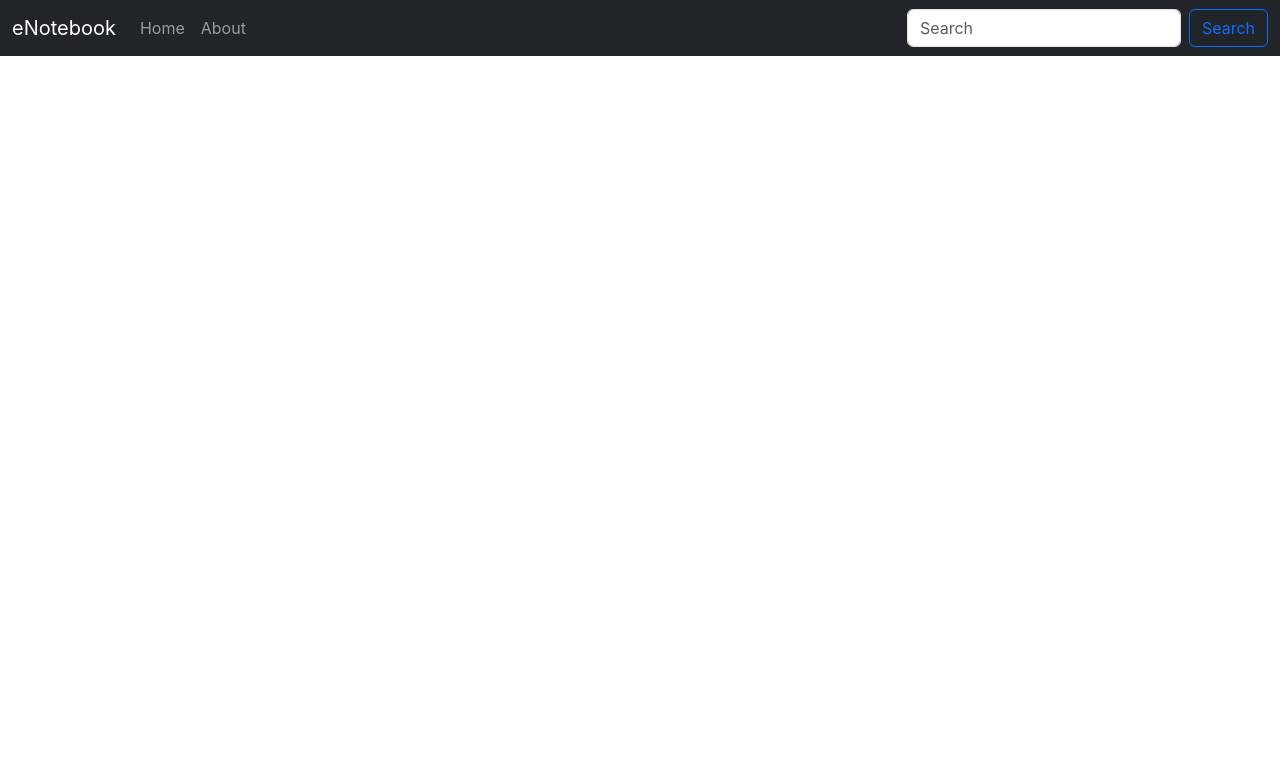
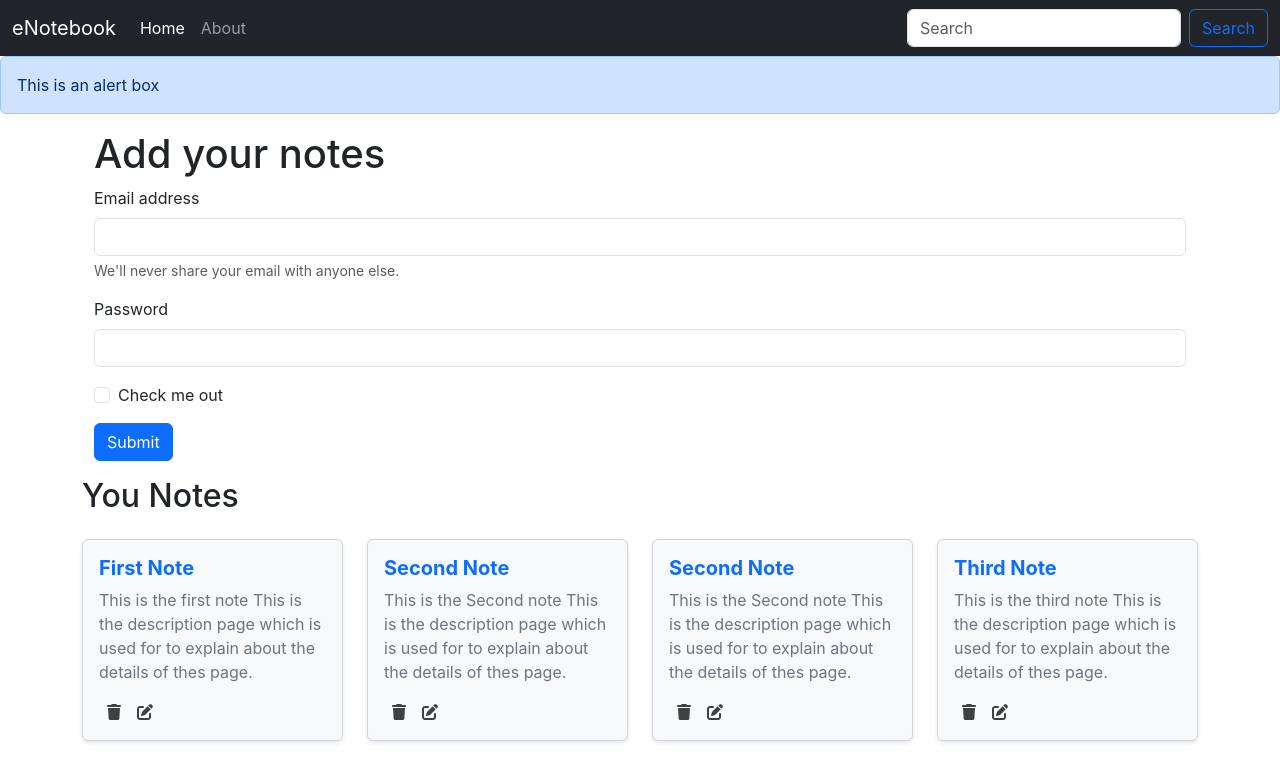
Before and after one commit to atrleo/eNotebook, a React (Create React App) app: page / in a window 1280 px wide. Shown: the top 771 px of the page. Built offline with nearby package versions, Linux system fonts and the light colour scheme.

Commit message:
added icons and created alert component

```diff
--- a/public/index.html
+++ b/public/index.html
@@ -15,10 +15,13 @@
 
     <title>eNotebook -  notes secured in the cloud</title>
     <link href="https://cdn.jsdelivr.net/npm/bootstrap@5.3.0/dist/css/bootstrap.min.css" rel="stylesheet" integrity="sha384-9ndCyUaIbzAi2FUVXJi0CjmCapSmO7SnpJef0486qhLnuZ2cdeRhO02iuK6FUUVM" crossorigin="anonymous">
+
   </head>
   <body>
     <noscript>You need to enable JavaScript to run this app.</noscript>
     <div id="root"></div>
+    <script src="https://kit.fontawesome.com/dab7dfe1de.js" crossorigin="anonymous"></script>
+
     <script src="https://cdn.jsdelivr.net/npm/bootstrap@5.3.0/dist/js/bootstrap.bundle.min.js" integrity="sha384-geWF76RCwLtnZ8qwWowPQNguL3RmwHVBC9FhGdlKrxdiJJigb/j/68SIy3Te4Bkz" crossorigin="anonymous"></script>
   </body>
 </html>
--- a/src/App.js
+++ b/src/App.js
@@ -10,6 +10,7 @@ import Navbar from './components/Navbar';
 import Home from './components/Home';
 import About from './components/About';
 import NoteState from './context/notes/noteState';
+import Alert from './components/Alert';
 function App() {
   return (
     <>
@@ -19,9 +20,10 @@ function App() {
 
         <Router>
           <Navbar />
+          <Alert message="This is an alert box"/>
           <div className='container'>
           <Routes>
-            <Route exact path="/home" element={<Home />}></Route>
+            <Route exact path="/" element={<Home />}></Route>
             <Route exact path="/about" element={<About />}></Route>
           </Routes>
           </div>
--- /dev/null
+++ b/src/components/Alert.js
@@ -0,0 +1,14 @@
+import React from 'react'
+
+function Alert(props) {
+    return (
+        <div>
+            <div class="alert alert-primary" role="alert">
+             {props.message}
+            </div>
+
+        </div>
+    )
+}
+
+export default Alert
--- a/src/components/Home.js
+++ b/src/components/Home.js
@@ -1,5 +1,6 @@
 import React, { useContext } from 'react';
 import Notes from './Notes';
+
 
 
 
@@ -7,6 +8,7 @@ function Home() {
 
   return (
     <div>
+
       <div className="container my-3">
         <h1>Add your notes</h1>
         <form>
--- a/src/components/Navbar.js
+++ b/src/components/Navbar.js
@@ -13,14 +13,14 @@ const Navbar = () => {
             <div>
                 <nav className="navbar navbar-expand-lg navbar-dark bg-dark">
                     <div className="container-fluid">
-                        <Link className="navbar-brand" to="/home">eNotebook</Link>
+                        <Link className="navbar-brand" to="/">eNotebook</Link>
                         <button className="navbar-toggler" type="button" data-bs-toggle="collapse" data-bs-target="#navbarSupportedContent" aria-controls="navbarSupportedContent" aria-expanded="false" aria-label="Toggle navigation">
                             <span className="navbar-toggler-icon"></span>
                         </button>
                         <div className="collapse navbar-collapse" id="navbarSupportedContent">
                             <ul className="navbar-nav me-auto mb-2 mb-lg-0">
                                 <li className="nav-item">
-                                    <Link className={`nav-link ${location.pathname==="/home"? "active" : ""}`} aria-current="page" to="/home">Home</Link>
+                                    <Link className={`nav-link ${location.pathname==="/"? "active" : ""}`} aria-current="page" to="/">Home</Link>
                                 </li>
                                 <li className="nav-item">
                                     <Link className={`nav-link  ${location.pathname==="/about" ? "active" : ""}`} to="/about">About</Link>
--- a/src/components/Noteitem.js
+++ b/src/components/Noteitem.js
@@ -1,4 +1,5 @@
 import React from 'react'
+
 
 const Noteitem = (props) => {
     const { note } = props;
@@ -11,7 +12,8 @@ const Noteitem = (props) => {
                     <div className="card-body">
                         <h5 className="card-title text-primary " style={{ fontSize: "20px", fontWeight: "bold" }}>{note.title}</h5>
                         <p className="card-text text-secondary" style={{ fontSize: "16px" }}>{note.description} This is the description page which is used for to explain about the details of thes page.</p>
-
+                        <i className="fa-sharp fa-solid fa-trash mx-2" style={{color: "#3f4040"}}></i>
+                        <i className="fa-solid fa-pen-to-square mx-2" style={{color:"#3f4040"}}></i>
                     </div>
             </div>
 
--- a/src/components/Notes.js
+++ b/src/components/Notes.js
@@ -10,7 +10,7 @@ const Notes = () => {
         <div className="row my-3">
             <h2>You Notes</h2>
             {notes.map((note)=>{
-                return <Noteitem note={note}/>
+                return <Noteitem key={note._id} note={note}/>
             })}
             </div>
     )
--- a/src/context/notes/noteState.js
+++ b/src/context/notes/noteState.js
@@ -5,7 +5,7 @@ const NoteState = (props) => {
     // eslint-disable-next-line
     const notesInitials = [
         {
-          "_id": "6498436f9f4bc6d894c90e9a",
+          "_id": "6498436f9f4sbc6d894c90e9a",
           "user": "6497215cfaf94e2bc925ad3e",
           "title": "First Note ",
           "description": "This is the first note",
@@ -14,7 +14,7 @@ const NoteState = (props) => {
           "__v": 0
         },
         {
-          "_id": "6498462e9f4bc6d894c90e9d",
+          "_id": "6498462e9f4bc6dd894c90e9d",
           "user": "6497215cfaf94e2bc925ad3e",
           "title": "Second Note ",
           "description": "This is the Second note",
@@ -23,7 +23,7 @@ const NoteState = (props) => {
           "__v": 0
         },
         {
-          "_id": "6499398a5fefc7cc9c6b3ec2",
+          "_id": "6499398a5fefc7cc9fc6b3ec2",
           "user": "6497215cfaf94e2bc925ad3e",
           "title": "Second Note ",
           "description": "This is the Second note",
@@ -32,7 +32,7 @@ const NoteState = (props) => {
           "__v": 0
         },
         {
-          "_id": "649952b5c32d4c1d2815e6d6",
+          "_id": "649952b5c32d4c1d28s15e6d6",
           "user": "6497215cfaf94e2bc925ad3e",
           "title": "Third Note ",
           "description": "This is the third note",
@@ -41,7 +41,7 @@ const NoteState = (props) => {
           "__v": 0
         },
         {
-            "_id": "6499398a5fefc7cc9c6b3ec2",
+            "_id": "6499398a5fefc7cc9dc6b3ec2",
             "user": "6497215cfaf94e2bc925ad3e",
             "title": "Second Note ",
             "description": "This is the Second note",
@@ -50,7 +50,7 @@ const NoteState = (props) => {
             "__v": 0
           },
           {
-            "_id": "649952b5c32d4c1d2815e6d6",
+            "_id": "649952b5c32d4c1d28f15e6d6",
             "user": "6497215cfaf94e2bc925ad3e",
             "title": "Third Note ",
             "description": "This is the third note",
--- a/src/index.css
+++ b/src/index.css
@@ -11,3 +11,6 @@ code {
   font-family: source-code-pro, Menlo, Monaco, Consolas, 'Courier New',
     monospace;
 }
+i{
+  cursor: pointer;
+}
```
